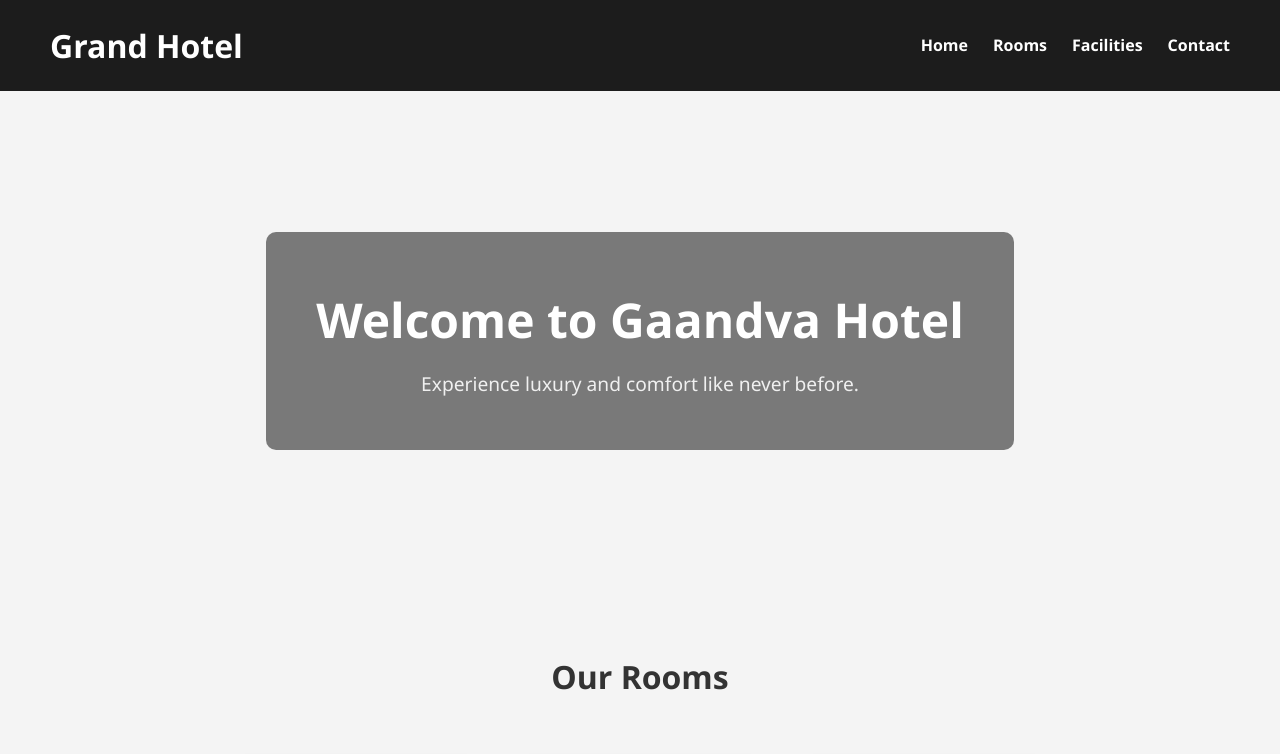
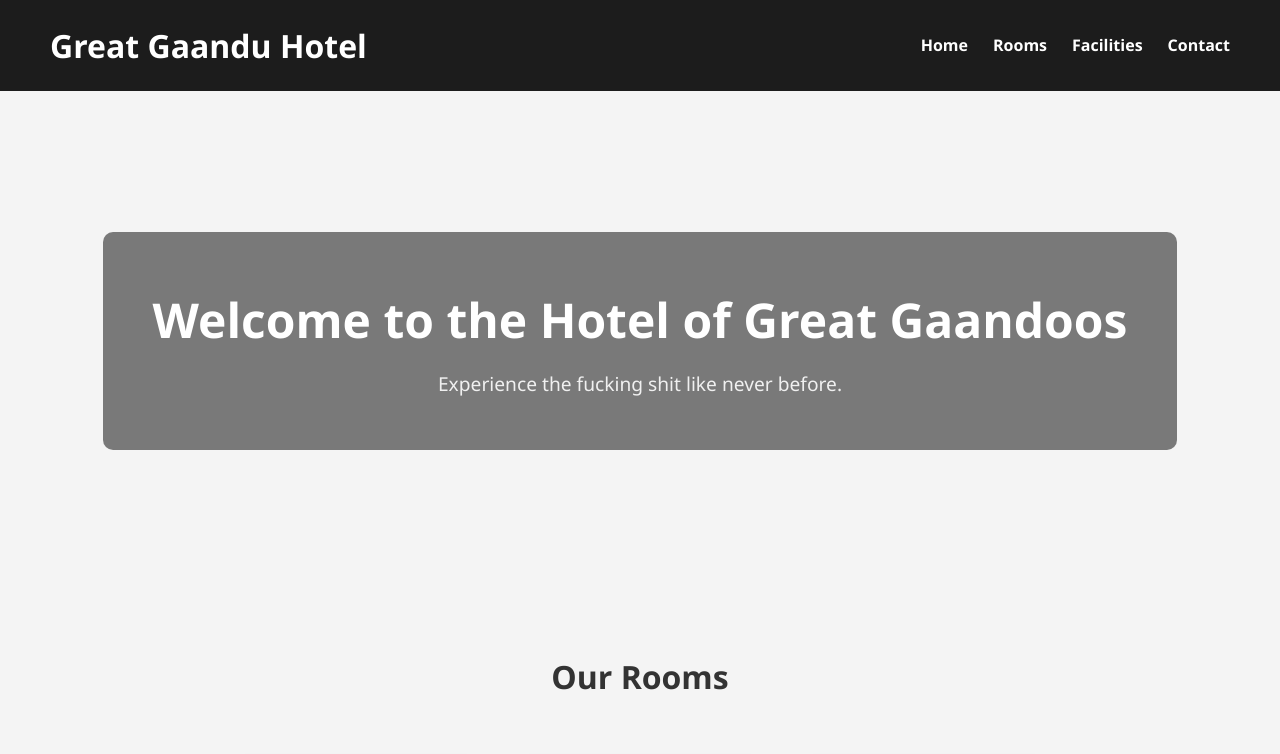
Before and after one commit to khubaib04670/hotel-web-app, a plain HTML site: page index.html in a window 1280 px wide. Shown: the top 754 px of the page. Drawn offline with Linux system fonts and the light colour scheme.

Commit message:
Update hotel name

```diff
--- a/index.html
+++ b/index.html
@@ -7,7 +7,7 @@
 </head>
 <body>
     <header>
-        <h1>Grand Hotel</h1>
+        <h1>Great Gaandu Hotel</h1>
         <nav>
             <ul>
                 <li><a href="#">Home</a></li>
@@ -20,8 +20,8 @@
 
     <section class="hero">
         <div class="hero-overlay">
-            <h2>Welcome to Gaandva Hotel</h2>
-            <p>Experience luxury and comfort like never before.</p>
+            <h2>Welcome to the Hotel of Great Gaandoos</h2>
+            <p>Experience the fucking shit like never before.</p>
         </div>
     </section>
 
```
